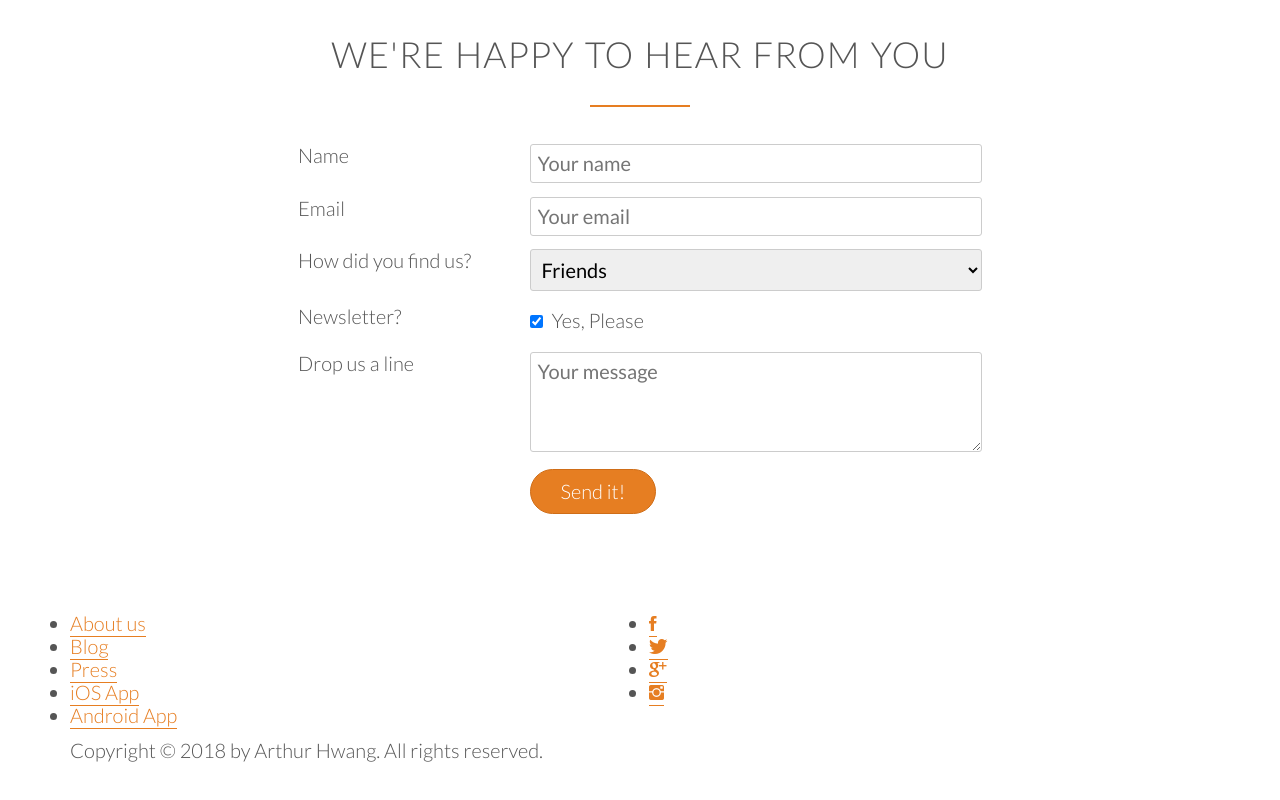
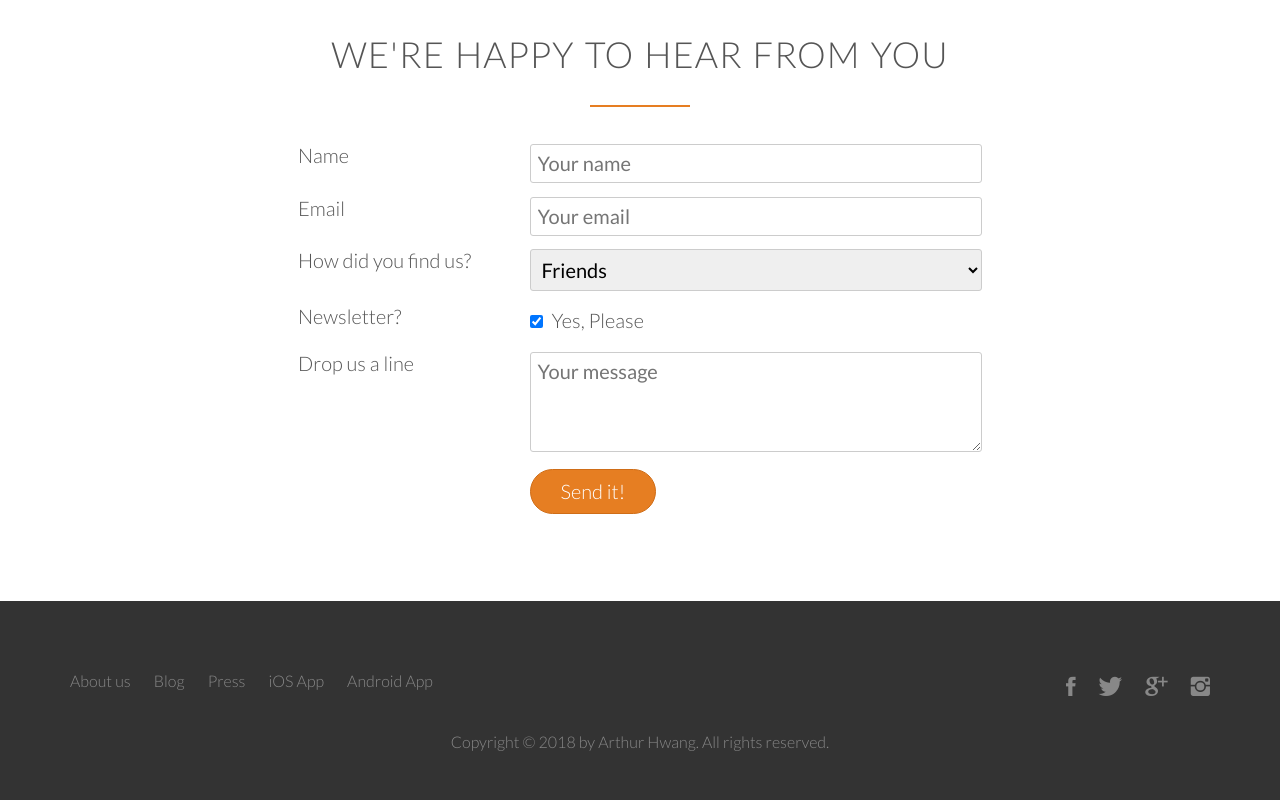
Before and after one commit to ArthurHwang/omni-food, a plain HTML site: page index.html in a window 1280 px wide. Shown: the part 4652-5452 px from the top of the page. Before the commit the page ends 5414 px from the top, so only its background shows below. Drawn offline with nearby package versions, Linux system fonts and the light colour scheme; files whose address does not match are found by name.

Commit message:
finished styling footer

```diff
--- a/resources/style.css
+++ b/resources/style.css
@@ -549,3 +549,77 @@ input[type=checkbox] {
 }
 
 *:focus {outline: none;}
+
+footer {
+    background-color: #333;
+    padding: 60px;
+    font-size: 80%;
+}
+
+.footer-nav {
+    list-style: none;
+    float: left;
+}
+
+.social-links {
+    list-style: none;
+    float: right;
+}
+
+.social-links li a:link,
+.social-links li a:visited {
+    font-size: 160%;
+}
+
+.footer-nav li,
+.social-links li {
+    display: inline-block;
+    margin-right: 20px;
+
+}
+
+.footer-nav li:last-child,
+.social-links li:last-child {
+    margin: 0;
+}
+
+.footer-nav li a:link,
+.footer-nav li a:visited,
+.social-links li a:link,
+.social-links li a:visited {
+    text-decoration: none;
+    border: 0;
+    color: #888;
+    transition: color 0.2s;
+}
+
+.footer-nav li a:hover,
+.footer-nav li a:active {
+    color: #fff;
+}
+
+footer p {
+    text-align: center;
+    color: #888;
+    margin-top: 20px;
+}
+
+.ion-social-facebook:hover {
+    color: #3b5998;
+}
+.ion-social-twitter:hover {
+    color: #55acee;
+}
+
+.ion-social-googleplus:hover {
+    color: #dd4b39;
+}
+
+.ion-social-instagram:hover {
+    color: #8a3ab9;
+}
+
+
+.social-links li a:link,
+.social-links li a:visited {
+}
```
